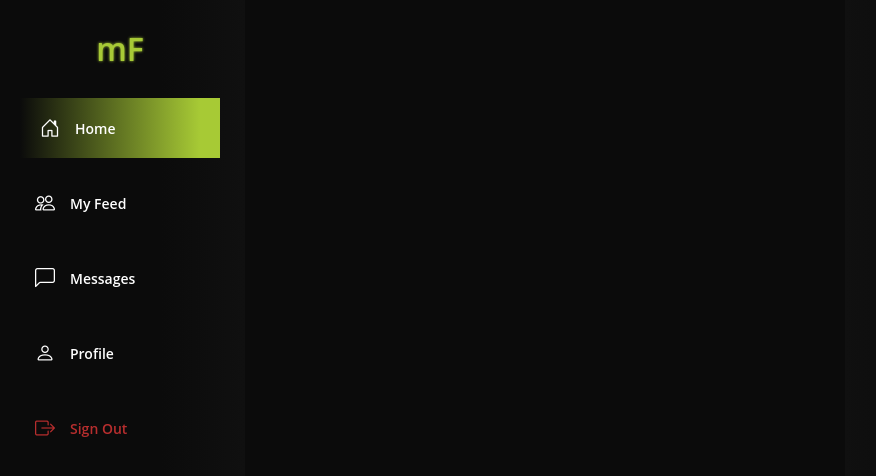
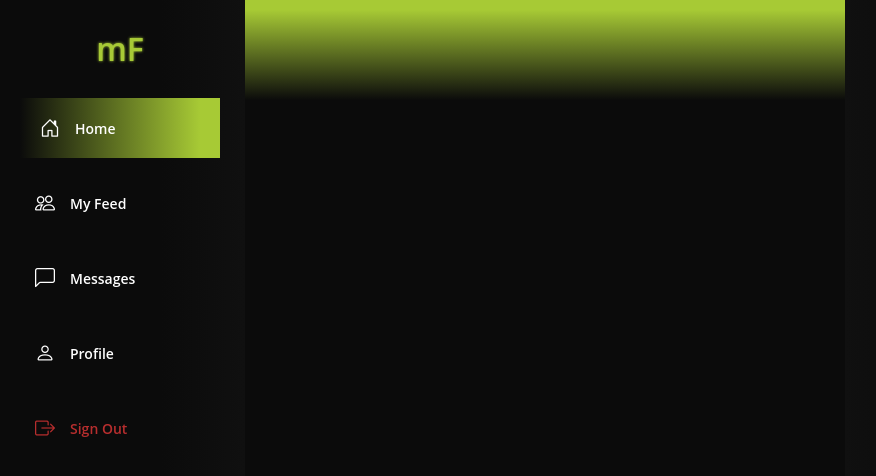
Before and after one commit to MMTTSEC/myfeed, a React app in the folder frontend/: page /home in a window 1280 px wide. Shown: the top 476 px of the page, without its empty margins (95-971 px from the left). Built offline with nearby package versions, Linux system fonts and the light colour scheme; the HTML template or start-up script is replaced by a standard one; a web font is replaced by a local one.

Commit message:
Added the WritePost components to both the UserHomePage & UserFeedPage.

```diff
--- a/frontend/src/pages/user-pages/UserFeedPage.tsx
+++ b/frontend/src/pages/user-pages/UserFeedPage.tsx
@@ -1,4 +1,5 @@
 import Navigation from '../../components/Navigation';
+import WritePost from '../../components/WritePost';
 
 UserFeedPage.route = {
   path: '/feed'
@@ -11,7 +12,9 @@
       <Navigation currentPath={ UserFeedPage.route.path } />
     </section>
     <section className="center-column UserFeedPage">
-
+      <div className="main-container">
+        <WritePost />
+      </div>
     </section>
     <section className="right-column UserFeedPage">
 
--- a/frontend/src/pages/user-pages/UserHomePage.tsx
+++ b/frontend/src/pages/user-pages/UserHomePage.tsx
@@ -1,4 +1,5 @@
 import Navigation from '../../components/Navigation';
+import WritePost from '../../components/WritePost';
 
 UserHomePage.route = {
   path: '/home'
@@ -11,7 +12,9 @@
       <Navigation currentPath={ UserHomePage.route.path } />
     </section>
     <section className="center-column UserHomePage">
-
+      <div className="main-container">
+        <WritePost />
+      </div>
     </section>
     <section className="right-column UserHomePage">
 
```
